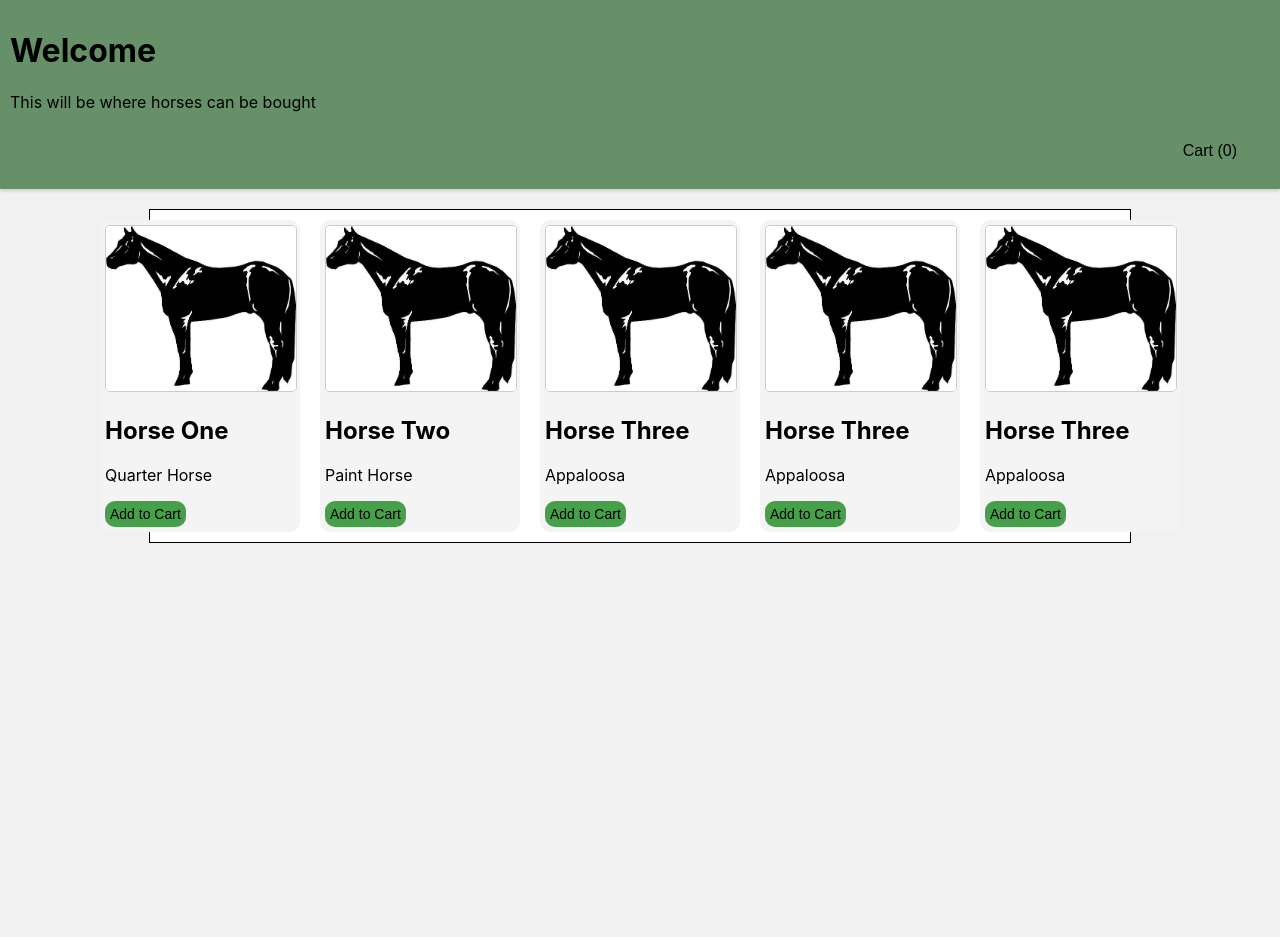
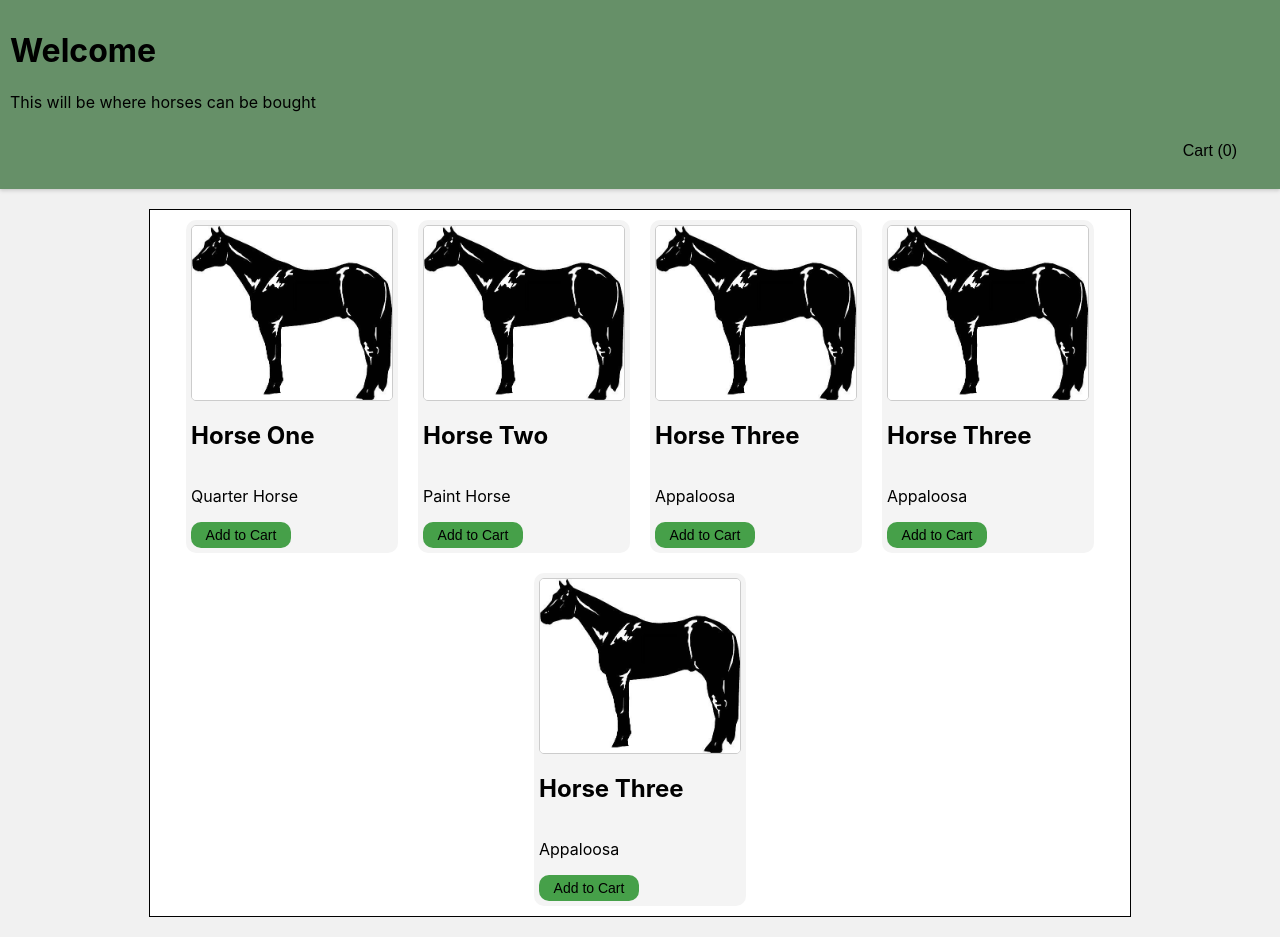
Before and after one commit to Asalagi/react-project, a React (Create React App) app in the folder horse-shop/: page /horseshop in a window 1280 px wide. Before the commit the page ends 800 px from the top, so only its background shows below. Built offline with nearby package versions, Linux system fonts and the light colour scheme.

Commit message:
update to boxes and images

```diff
--- a/horse-shop/src/horse-shop.css
+++ b/horse-shop/src/horse-shop.css
@@ -3,51 +3,62 @@
     margin: 0;
     padding: 0;
     height: 100%;
-  }
+}
+
 .header {
   overflow: hidden;
   background-color: #669068;
   padding: 10px 10px;
   box-shadow: 0 0 4px 0 rgba(0, 0, 0, 0.08), 0 2px 4px 0 rgba(0, 0, 0, 0.12);
 }
+
 .container {
   display: flex;
   width: 100vh;
-  }
-  .grid {
-    display: grid;
-    grid-template-columns: repeat(5, 200px);
-    gap: 20px;
+}
 
-  }
+.grid {
+  display: flex;
+  flex-wrap: wrap;
+  gap: 20px;
+  justify-content: center;
+}
+
+.box {
+  background-color: #f4f4f4;
+  padding: 5px;
+  border-radius: 10px;
+  border: 0px solid #ffffff;
+  display: flex;
+  flex-direction: column;
+  align-items: left;
+}
+
 .horse {
-  max-width: 100%;
+  width: 200px;
   border: 1px solid #ccc;
   border-radius: 5px;
+  margin: 0 auto;
 }
+
 .outerBox {
   background-color: #ffffff;
   display: flex;
   align-items: center;
   justify-content: center;
-  margin-left: auto;
-  margin-right: auto;
-  margin-top: 20px;
+  margin: 20px auto;
   padding: 10px;
   border: 1px solid black;
   width: 75%;
-  }
-.box {
-  background-color: #f4f4f4;
-  padding: 5px;
-  border-radius: 10px;
-  border: 0px solid #ffffff;
+  flex-wrap: wrap;
 }
+
 .cart {
   margin: 5px;
   font-size: 16px;
   text-align: right;
 }
+
 .btnCart {
   border: none;
   background-color: inherit;
@@ -56,11 +67,14 @@
   cursor: pointer;
   display: inline-block;
 }
+
 .btnCart:hover {
   color: white;
   font-weight: bold;
 }
+
 .btnBuy {
+  width: 100px;
   color: black;
   font-size: 14px;
   background-color: #46a049;
@@ -68,6 +82,7 @@
   border-radius: 10px;
   padding: 5px;
 }
+
 .btnBuy:hover {
   background-color: #417743;
   color: white;
```
